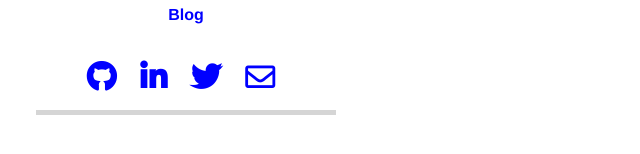
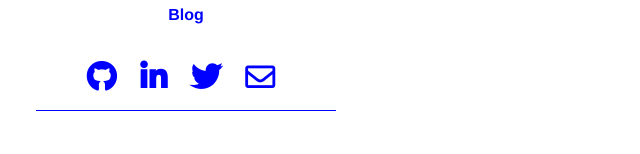
Before and after one commit to jpconher/jpconher.github.io, a Jekyll site: the page built from blog/index.html, in a window 1280 px wide. Shown: the part 481-635 px from the top of the page, without its empty margins (156-796 px from the left). Built offline with Jekyll 4.4.1, drawn with Linux system fonts in a browser that asks for light colours; nearby versions of some CDN libraries.

Commit message:
Update main.css

```diff
--- a/css/main.css
+++ b/css/main.css
@@ -113,7 +113,7 @@ ul.posts li a{
 }
 
 .social {
-    border-bottom: 5px solid #d5d5d5;
+    border-bottom: 1px solid #0000FF;
     margin-bottom: 20px;
 }
 
```
